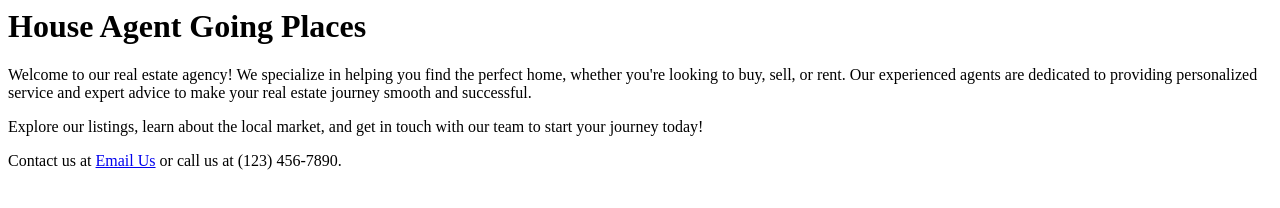
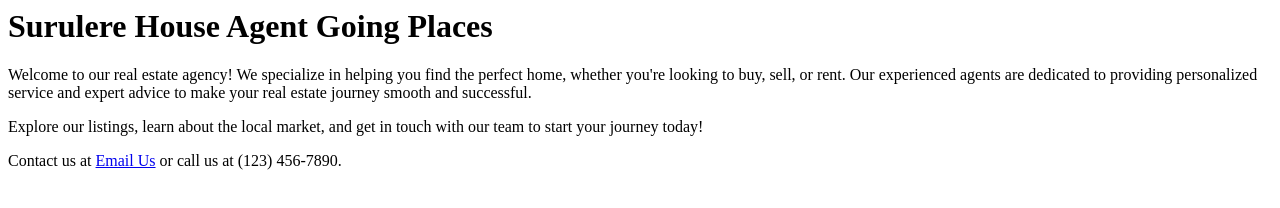
Before and after one commit to aboajahemmanuel/deploy_test, a plain HTML site: page index.html in a window 1280 px wide. Drawn offline with Linux system fonts and the light colour scheme.

Commit message:
deployment files

```diff
--- a/index.html
+++ b/index.html
@@ -1,4 +1,4 @@
-<h1>House Agent Going Places</h1>
+<h1> Surulere House Agent Going Places</h1>
 
 <p>Welcome to our real estate agency! We specialize in helping you find the perfect home, whether you're looking to buy, sell, or rent. Our experienced agents are dedicated to providing personalized service and expert advice to make your real estate journey smooth and successful.</p>
 <p>Explore our listings, learn about the local market, and get in touch with our team to start your journey today!</p>
```
